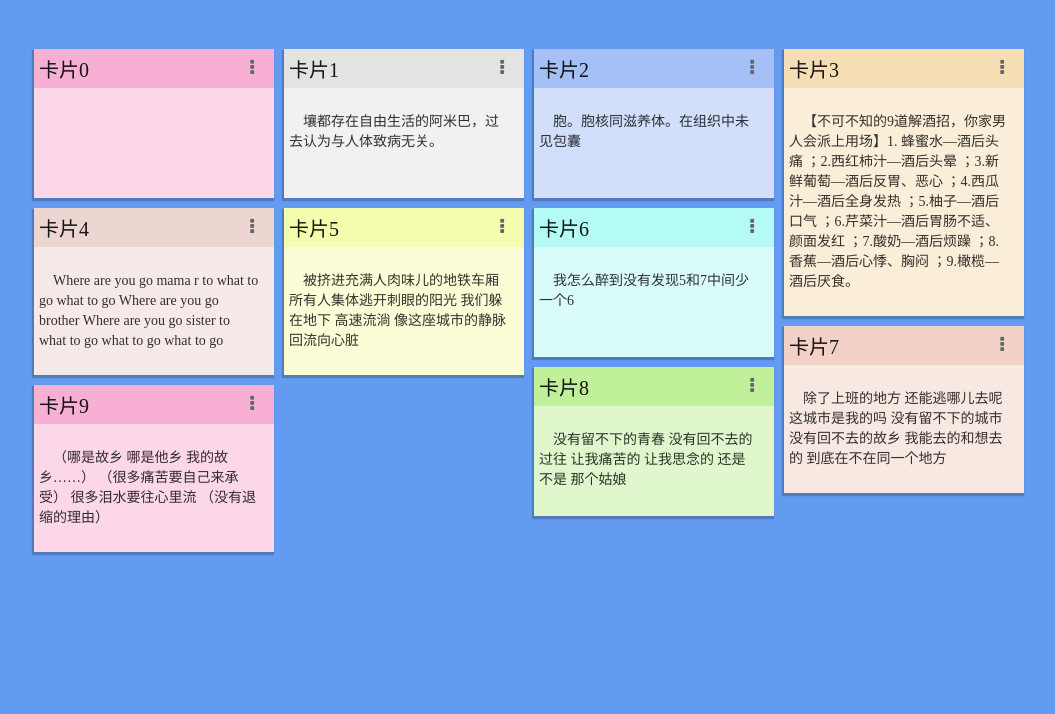
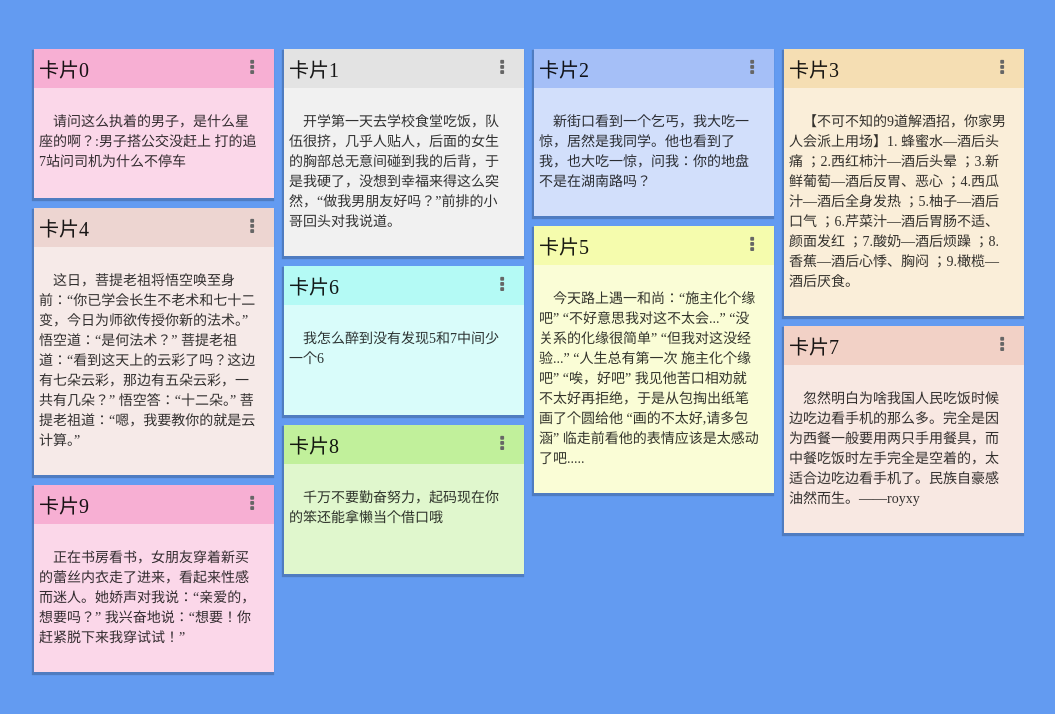
Before and after one commit to songziming/hippocampus, a Django app: template templates/user_system/default2.html in a window 1280 px wide. Shown: the part 41-755 px from the top of the page, without its empty margins (26-1081 px from the left). Run offline with Django 3.2, Linux system fonts and the light colour scheme; the template is opened without the code that fills it, so the values that code supplies are empty; parts of the project's set-up code (start-up, migrations or seed data) failed here and were passed over.

Commit message:
支持修改颜色，事例变成了段子呢

```diff
--- a/static/script/cardfunctions.js
+++ b/static/script/cardfunctions.js
@@ -2,12 +2,11 @@
  * Created by WunG on 2014/9/4.
  */
 function bindlistener(){
-    $("#header-plus").click(function(){
-        addcard("新卡片","请填写你的内容");
-    });
+    $("#header-plus").attr("onclick","addcard(\"新卡片\",\"请填写你的内容\")");
     $(".card-action").attr("onclick","show_menu(this)");
     $(".colors").attr("onclick","show_color_board(this)");
     $(".edit").attr("onclick","create_edit_control(this)");
+    $(".color-block").attr("onclick","set_card_color(this)");
 }
 function addcard(title,content){
 
@@ -23,12 +22,11 @@ function addcard(title,content){
     var lowest=find_lowest_colum();
     var card_left=window.container_left_edge+(lowest)*window.card_width;
     var card_top=window.col_height_arr[lowest];
-    console.log(card_top);
     cards.animate({opacity:'show',left:card_left.toString()+"px",top:card_top.toString()+"px"},200,"linear");
     var card_height=cards.outerHeight();
-    //window.col_height_arr[lowest]+=card_height+10;
+
     window.rows_arr[lowest]++;
-    console.log(window.rows_arr[lowest]);
+
     window.my_map[lowest][(window.rows_arr[lowest])]=cards.attr("id");
     if(($("#"+id.toString()+" .menu")).length<=0){
         $("#"+id.toString()+" .card-content-p p").text(content);
@@ -44,6 +42,7 @@ function addcard(title,content){
     $("#"+id.toString()+" .card-action").attr("onclick","show_menu(this)");
     $("#"+id.toString()+" .colors").attr("onclick","show_color_board(this)");
     $("#"+id.toString()+" .edit").attr("onclick","create_edit_control(this)");
+    $("#"+id.toString()+".color-block").attr("onclick","set_card_color(this)");
     set_float_card_in_colum_position(cards);
     fresh_height_arr();
     add_missing_cards();
@@ -76,7 +75,6 @@ function add_missing_cards(){
     for(var k=0;k<cardnum;k++){
         if(miss_cards[k]!=true){
             var ress=$("#card"+k.toString());
-            console.log("k "+k);
             move_cards_to_new_place(k);
         }
     }
@@ -114,7 +112,6 @@ function show_color_board(obj){
 
 function move_cards_to_new_place(cardsnum){
     var cards=$("#card"+cardsnum.toString());
-    console.log("#card"+cardsnum.toString());
     var lowest=find_lowest_colum();
     var card_left=window.container_left_edge+(lowest)*window.card_width;
     var card_top=window.col_height_arr[lowest];
@@ -127,9 +124,6 @@ function move_cards_to_new_place(cardsnum){
     cards.animate({opacity:'show',left:card_left.toString()+"px",top:card_top.toString()+"px"},200,"linear");
     window.rows_arr[lowest]++;
     window.my_map[lowest][(window.rows_arr[lowest])]=cards.attr("id");
-    //fresh_height_arr();
-
-    //reset_col_top(lowest,0);
 }
 
 function create_edit_control(obj){
@@ -199,6 +193,7 @@ function cancel_edit(obj){
     $("#"+card.id+" .content .change").css({"display":"none"});
     $("#"+card.id +" .title .card-name").css({"display":"block"});
     $("#"+card.id+" .content .card-content-p").css({"display":"block"});
+    $("#"+card.id+" .content").css({"background-color":"rgba(255,255,255,0.5)"});
 
     var pos=get_col_row(card_jq);
     var col=pos[0];
@@ -235,9 +230,8 @@ function save_edit(obj){
     $("#"+card.id+" .content .change").css({"display":"none"});
     $("#"+card.id +" .title .card-name").css({"display":"block"});
     $("#"+card.id+" .content .card-content-p").css({"display":"block"});
+    $("#"+card.id+" .content").css({"background-color":"rgba(255,255,255,0.5)"});
 
-//    $("#"+card.id +" .title #title-input").remove();
-//    $("#"+card.id+" .content #content-input").remove();
     var pos=get_col_row(card_jq);
     var col=pos[0];
     var row=pos[1];
@@ -256,5 +250,11 @@ function save_edit(obj){
 
 function set_card_color(obj){
     var card=obj.parentNode.parentNode.parentNode;
-    var card_jq=$("#"+card.toString());
+    var card_jq=$("#"+card.id.toString());
+    var color_class=obj.className.slice(12,obj.className.length);
+
+    card_jq.attr("class","card "+color_class.toString());
+    show_menu(obj.parentNode);
+
+
 }
--- a/static/script/movefunctions.js
+++ b/static/script/movefunctions.js
@@ -132,7 +132,7 @@ function move(event)
             }
 
             var upside_col_No=get_Row_No(window.target,recent_col_No);
-            //console.log(upside_col_No);
+
             if(upside_col_No==0){
                 //continue;
             }
@@ -178,7 +178,6 @@ function init_map(){
     }
 }
 function init_card_position(){
-    //console.log("!!!!");
 
     var card_num=$("#container-main").children(".card").length;
     //alert(card_num);
@@ -344,7 +343,6 @@ function find_lowest_colum(){
             $("#container-main").css({"height":(window.heightest_length+100).toString()+"px"});
         }
     }
-    console.log(lowest_no);
     return lowest_no;
 }
 function set_container_height(){
@@ -402,9 +400,7 @@ function fresh_height_arr() {
             }
 
         }
-        //window.col_height_arr[i]-=10;
-
-        console.log(i+"  "+j+"  "+ window.col_height_arr[i]);
+        //console.log(i+"  "+j+"  "+ window.col_height_arr[i]);
 
     }
 }
@@ -476,7 +472,6 @@ function exchange_down(){
 
     set_float_card_in_colum_position(target_down_obj);
 
-    show_map();
 }
 //向左移动
 function exchange_left(col,mouse_y) {
--- a/templates/user_system/default2.html
+++ b/templates/user_system/default2.html
@@ -82,7 +82,7 @@
             </div>
             <div class="content" >
                 <div class="card-content-p">
-                <p><br></p>
+                <p>请问这么执着的男子，是什么星座的啊？:男子搭公交没赶上 打的追7站问司机为什么不停车</p>
                 </div>
             </div>
         </div>
@@ -94,7 +94,7 @@
             </div>
             <div class="content" >
                 <div class="card-content-p">
-                    <p>壤都存在自由生活的阿米巴，过去认为与人体致病无关。</p>
+                    <p>开学第一天去学校食堂吃饭，队伍很挤，几乎人贴人，后面的女生的胸部总无意间碰到我的后背，于是我硬了，没想到幸福来得这么突然，“做我男朋友好吗？”前排的小哥回头对我说道。</p>
                 </div>
             </div>
         </div>
@@ -106,7 +106,7 @@
             </div>
             <div class="content" >
                 <div class="card-content-p">
-                    <p>胞。胞核同滋养体。在组织中未见包囊</p>
+                    <p>新街口看到一个乞丐，我大吃一惊，居然是我同学。他也看到了我，也大吃一惊，问我：你的地盘不是在湖南路吗？</p>
                 </div>
             </div>
         </div>
@@ -129,13 +129,7 @@
             </div>
             <div class="content" >
                 <div class="card-content-p">
-                    <p>Where are you go mama
-                   r to what to go
-                        what to go
-                    Where are you go brother
-                    Where are you go sister to what to go
-                    what to go
-                    what to go</p>
+                    <p>这日，菩提老祖将悟空唤至身前：“你已学会长生不老术和七十二变，今日为师欲传授你新的法术。” 悟空道：“是何法术？” 菩提老祖道：“看到这天上的云彩了吗？这边有七朵云彩，那边有五朵云彩，一共有几朵？” 悟空答：“十二朵。” 菩提老祖道：“嗯，我要教你的就是云计算。”</p>
                 </div>
             </div>
         </div>
@@ -146,11 +140,7 @@
             </div>
             <div class="content" >
                 <div class="card-content-p">
-                    <p>被挤进充满人肉味儿的地铁车厢
-                    所有人集体逃开刺眼的阳光
-                    我们躲在地下 高速流淌
-                    像这座城市的静脉
-                    回流向心脏</p>
+                    <p>今天路上遇一和尚：“施主化个缘吧” “不好意思我对这不太会...” “没关系的化缘很简单” “但我对这没经验...” “人生总有第一次 施主化个缘吧” “唉，好吧” 我见他苦口相劝就不太好再拒绝，于是从包掏出纸笔画了个圆给他 “画的不太好,请多包涵” 临走前看他的表情应该是太感动了吧.....</p>
                 </div>
             </div>
         </div>
@@ -173,14 +163,7 @@
             </div>
             <div class="content" >
                 <div class="card-content-p">
-                    <p>除了上班的地方
-                    还能逃哪儿去呢
-                    这城市是我的吗
-
-                    没有留不下的城市
-                    没有回不去的故乡
-                    我能去的和想去的
-                    到底在不在同一个地方</p>
+                    <p>忽然明白为啥我国人民吃饭时候边吃边看手机的那么多。完全是因为西餐一般要用两只手用餐具，而中餐吃饭时左手完全是空着的，太适合边吃边看手机了。民族自豪感油然而生。——royxy</p>
                 </div>
             </div>
         </div>
@@ -192,10 +175,7 @@
             <div class="content" >
 
                 <div class="card-content-p">
-                    <p>没有留不下的青春
-                    没有回不去的过往
-                    让我痛苦的 让我思念的
-                    还是不是 那个姑娘</p>
+                    <p>千万不要勤奋努力，起码现在你的笨还能拿懒当个借口哦</p>
                 </div>
             </div>
         </div>
@@ -208,14 +188,11 @@
 
             <div class="content" >
                 <div class="card-content-p">
-                    <p>（哪是故乡 哪是他乡 我的故乡……）
-                    （很多痛苦要自己来承受）
-                    很多泪水要往心里流
-                    （没有退缩的理由）</p>
+                    <p>正在书房看书，女朋友穿着新买的蕾丝内衣走了进来，看起来性感而迷人。她娇声对我说：“亲爱的，想要吗？” 我兴奋地说：“想要！你赶紧脱下来我穿试试！”</p>
                 </div>
             </div>
         </div>
-        <!--<div style="width: 400px;height: 400px;background: #fff;float: left;"  ondrop="drop(event)" ondragover="allowDrop(event)">-->
+
 
     </div>
 
```
